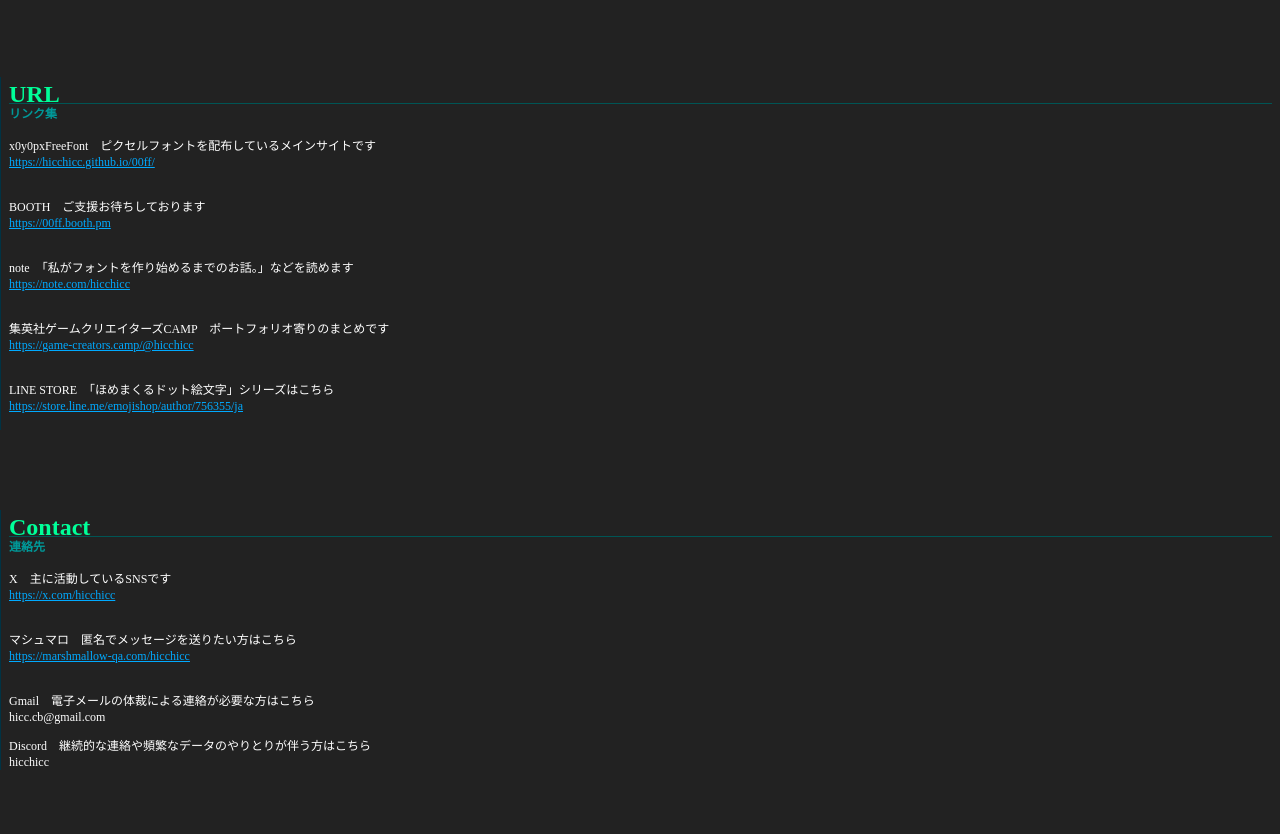
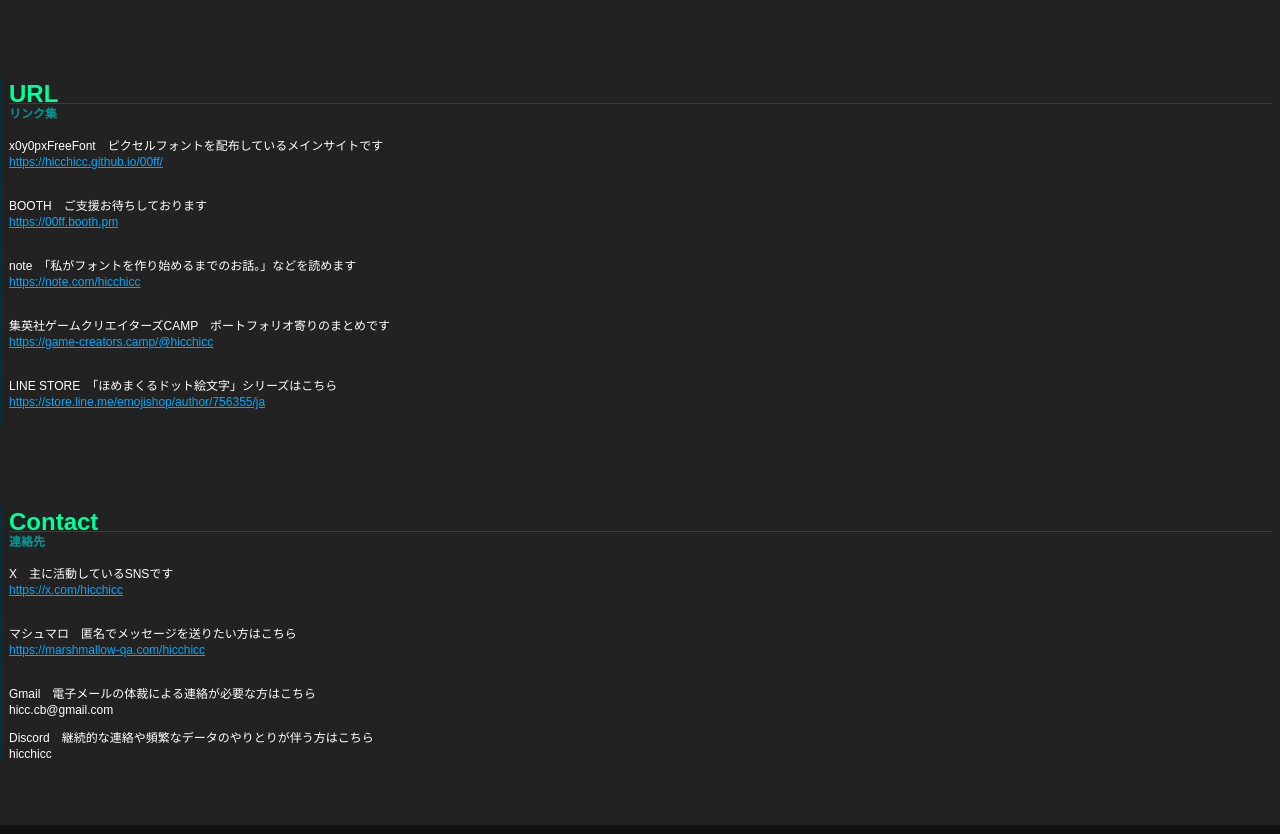
Before and after one commit to hicchicc/hicchicc.github.io, a plain HTML site: page index.html in a window 1280 px wide. Shown: the part 97-931 px from the top of the page. Drawn offline with Linux system fonts and the light colour scheme.

Commit message:
Add files via upload

```diff
--- a/00ff/index.css
+++ b/00ff/index.css
@@ -15,6 +15,8 @@
   color: #fff;
   margin: 0;
   padding: 0;
+  font-family: sans-serif;
+  font-weight: 400;
 }
 
 
```
Also changed, not shown: 00ff/index.html (+1 -1 lines).
